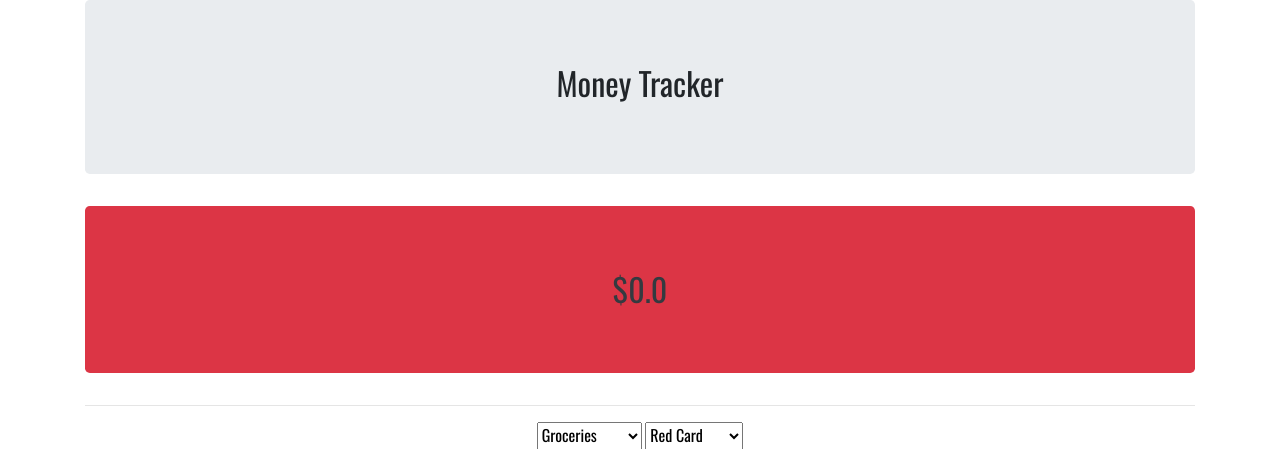
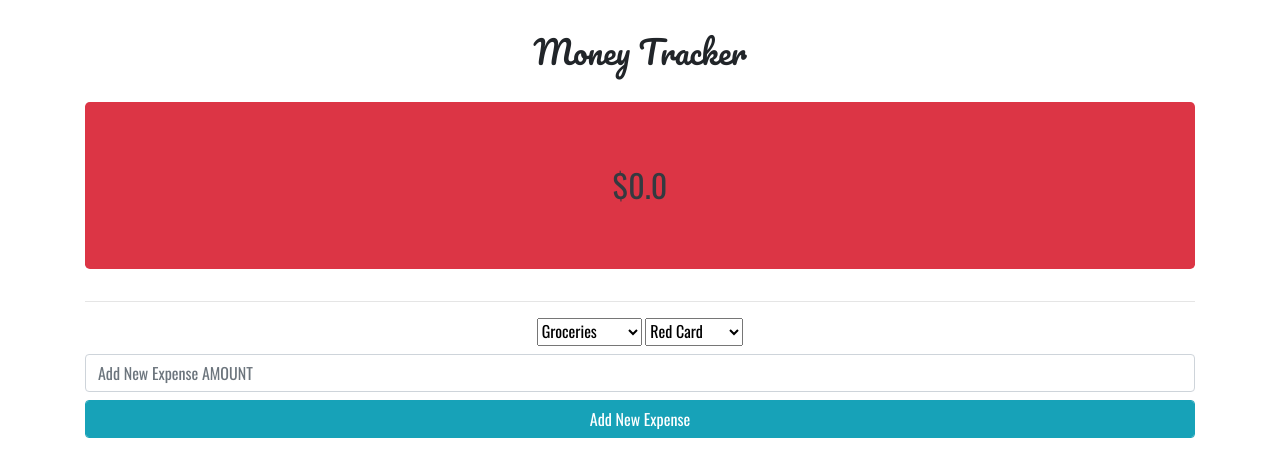
Before and after one commit to richardhanksjr/simple_budget_app, a Django app: page / in a window 1280 px wide. Shown: the top 449 px of the page. Run offline with Django 3.2, Linux system fonts and the light colour scheme; a user stored in the database is signed in; tables that the repository leaves empty hold one stand-in row (values such as "Sample post"); parts of the project's set-up code (start-up, migrations or seed data) failed here and were passed over; some libraries are stand-ins or nearby versions.

Commit message:
Changed the font and removed the jumbotron on the page header.

```diff
--- a/web_app/static/web_app/style.css
+++ b/web_app/static/web_app/style.css
@@ -1,3 +1,10 @@
 body {
     font-family: 'Oswald', sans-serif;
 }
+
+
+.header{
+    font-family: 'Pacifico', cursive;
+    margin-top: 2em;
+    margin-bottom: 2em;
+}
--- a/web_app/templates/web_app/base.html
+++ b/web_app/templates/web_app/base.html
@@ -7,6 +7,7 @@
     <title>Money Tracker</title>
     <link rel="stylesheet" type="text/css" href="https://stackpath.bootstrapcdn.com/bootstrap/4.4.1/css/bootstrap.min.css">
     <link href="https://fonts.googleapis.com/css2?family=Oswald&display=swap" rel="stylesheet">
+    <link href="https://fonts.googleapis.com/css2?family=Pacifico&display=swap" rel="stylesheet">
     <link rel="stylesheet" type="text/css" href="{%  static 'web_app/style.css' %}">
     <link rel="apple-touch-icon" href="{% static 'web_app/budget.jpg' %}">
 </head>
@@ -20,7 +21,7 @@
             {% endfor %}
         </ul>
     {% endif %}
-    <div class="jumbotron"><h2>Money Tracker</h2></div>
+    <div class="header"><h2>Money Tracker</h2></div>
     {% block content %}
     {% endblock %}
 </div>
```
